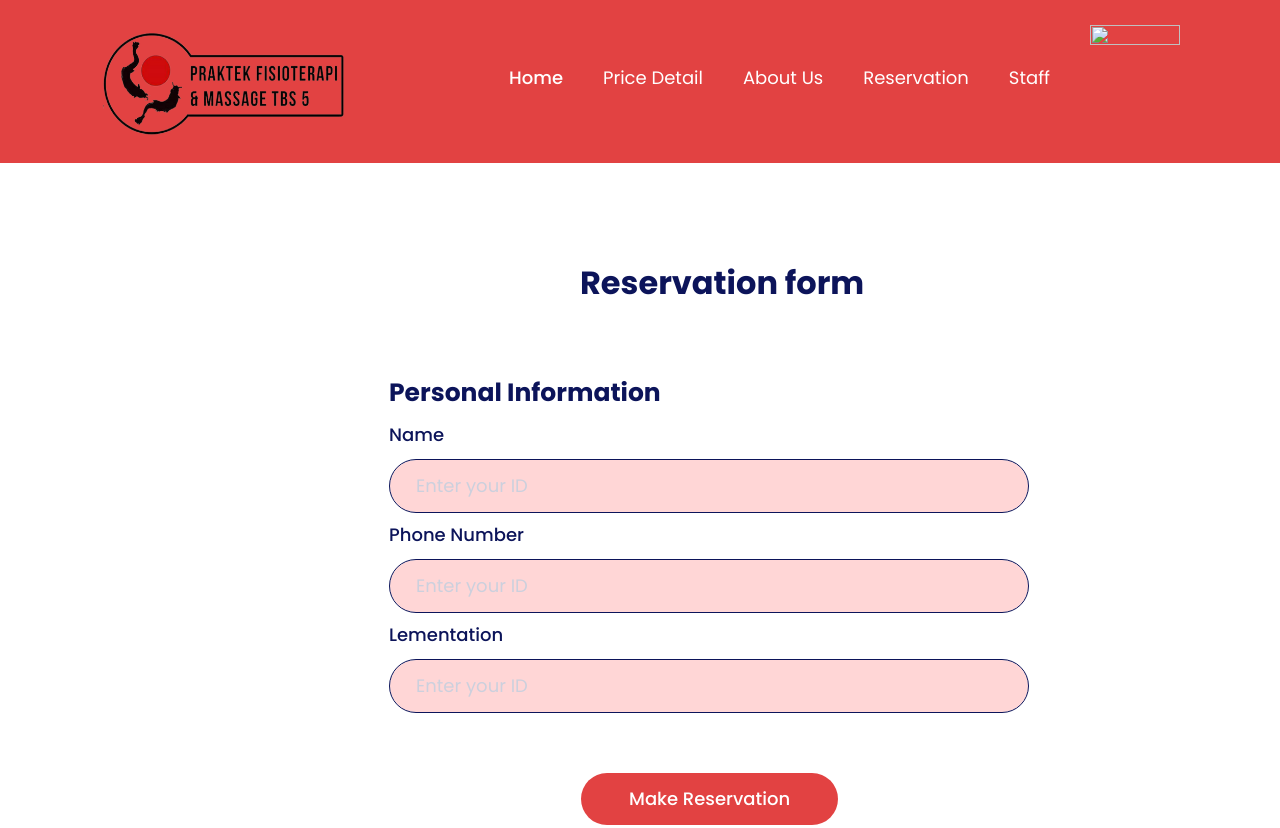
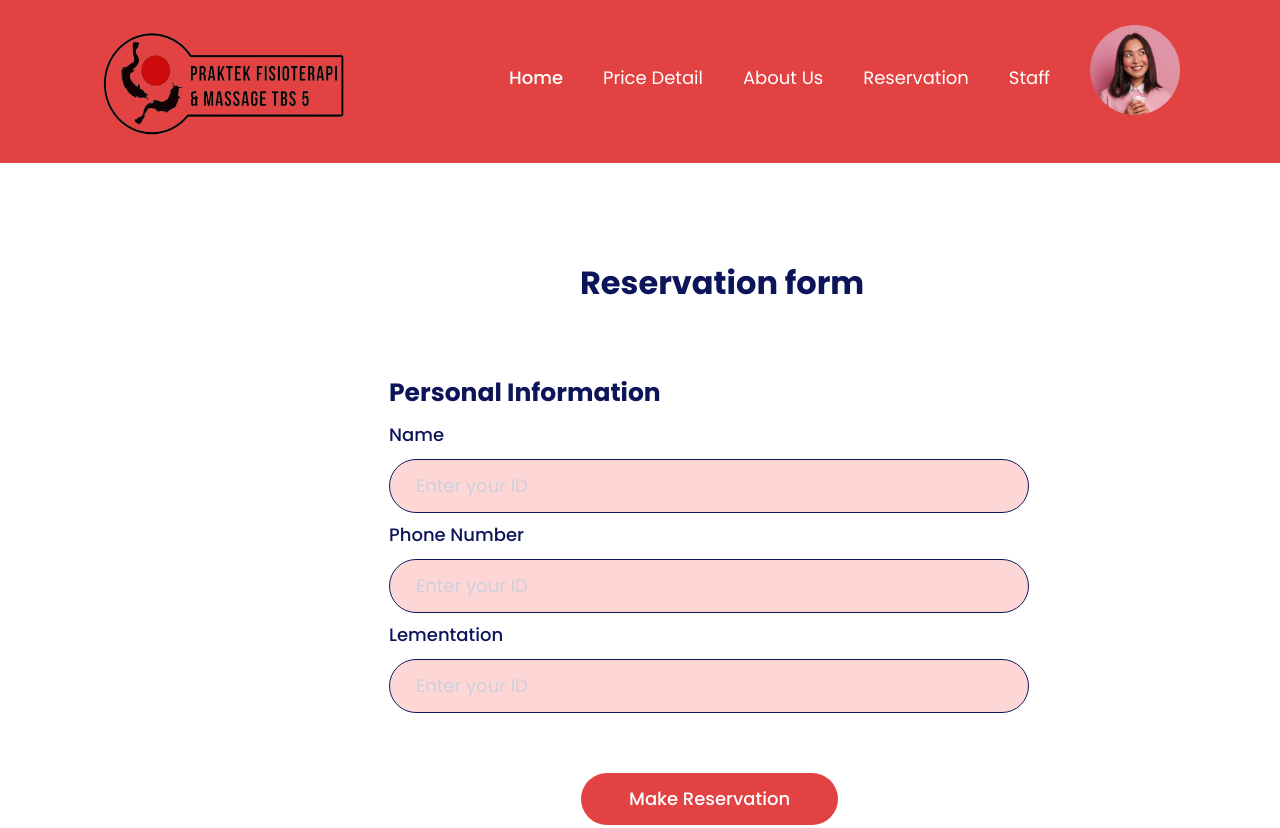
Before and after one commit to aryaramadika/Assignment-2-Webpage-, a plain HTML site: page src/reservation.html in a window 1280 px wide. Shown: the top 828 px of the page. Drawn offline with nearby package versions, Linux system fonts and the light colour scheme; the site is published under a folder, as on GitHub Pages, so addresses that start at the root find nothing.

Commit message:
Update reservation.html

```diff
--- a/src/reservation.html
+++ b/src/reservation.html
@@ -59,7 +59,7 @@
                             <!-- <a class="btn btn-sign-in d-flex justify-content-center ms-lg-2 rounded-pill"
                                 href="./src/sign-in.html" role="button">Sign
                                 In</a> -->
-                                <img src="/assets/img/avatar-1.png" width="90" height="90" class="img-fluid mb-20"/>
+                                <img src="../assets/img/avatar-1.png" width="90" height="90" class="img-fluid mb-20"/>
 
                         </li>
                 </div>
```
